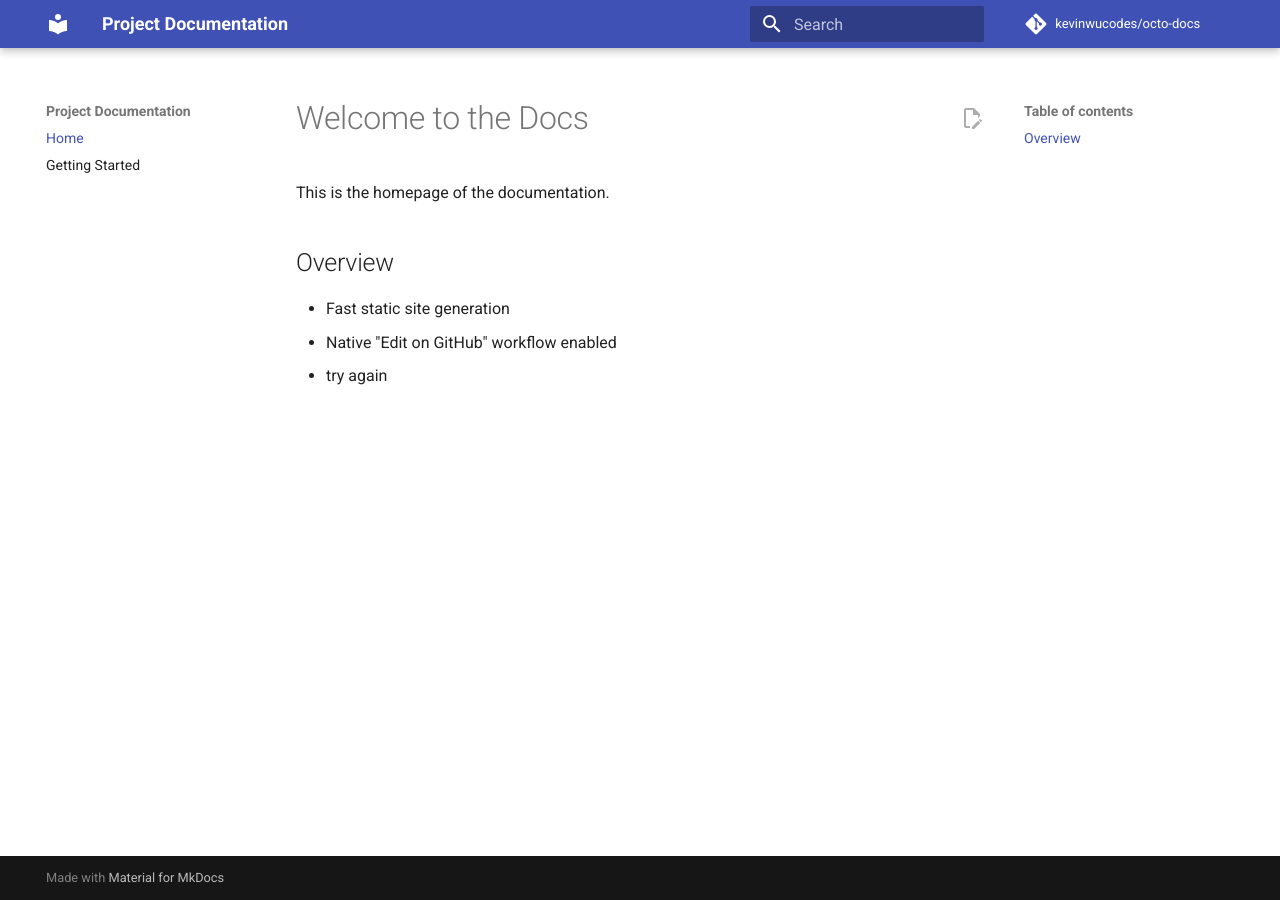
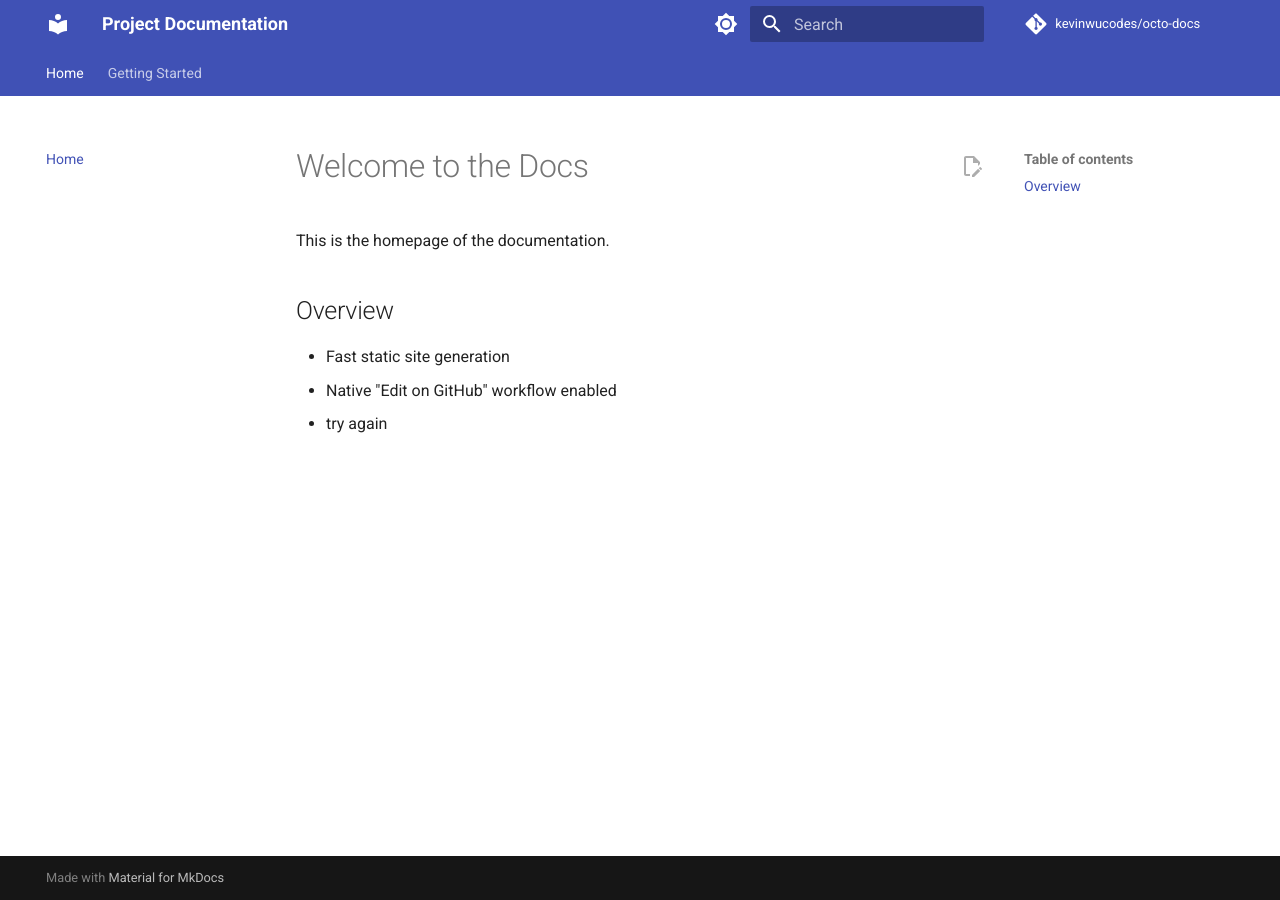
Before and after one commit to kevinwucodes/octo-docs, an MkDocs documentation site: the page built from docs/index.md, in a window 1280 px wide. Built offline with MkDocs 1.6.1 and Material for MkDocs 9.7.7, drawn with Linux system fonts in a browser that asks for light colours; comment, search, counter and statistics services are not loaded.

Commit message:
add material theme

```diff
--- a/mkdocs.yml
+++ b/mkdocs.yml
@@ -8,13 +8,53 @@
 
 theme:
   name: material
+  language: en
+
+  # Visual styling & theme features
+  features:
+    - navigation.tabs          # Top horizontal tabs for main navigation categories
+    - navigation.sections      # Group sidebar links into expandable sections
+    - navigation.expand        # Keep sidebar sections expanded by default
+    - navigation.top           # Add "Back to top" button when scrolling
+    - navigation.path          # Breadcrumb navigation at the top of pages
+    - search.suggest           # Live search completion suggestions
+    - search.highlight         # Highlight matching terms in search results
+    - content.code.copy        # One-click copy button on code blocks
+    - content.action.edit      # "Edit on GitHub" pencil icon on pages
+
+  # Color Palette & Light/Dark Mode Toggle
   palette:
-    primary: indigo
-    accent: indigo
-  features:
-    - navigation.expand
-    - content.code.copy
-    - content.action.edit    # <--- ADD THIS LINE
+    # Light Mode Configuration
+    - media: "(prefers-color-scheme: light)"
+      scheme: default
+      primary: indigo
+      accent: indigo
+      toggle:
+        icon: material/brightness-7
+        name: Switch to dark mode
+
+    # Dark Mode Configuration
+    - media: "(prefers-color-scheme: dark)"
+      scheme: slate
+      primary: indigo
+      accent: lime
+      toggle:
+        icon: material/brightness-4
+        name: Switch to light mode
+
+# Rich Markdown Extensions
+markdown_extensions:
+  - admonition               # Highlighting callout boxes (notes, warnings, tips)
+  - pymdownx.details         # Collapsible callout sections
+  - pymdownx.superfences     # Rich code blocks with syntax highlighting
+  - pymdownx.highlight:
+      anchor_linenums: true
+      line_spans: __span
+      pygments_lang_class: true
+  - pymdownx.inlinehilite
+  - pymdownx.snippets
+  - pymdownx.tabbed:
+      alternate_style: true  # Multi-language/tabbed code snippets
 
 nav:
   - Home: index.md
```
